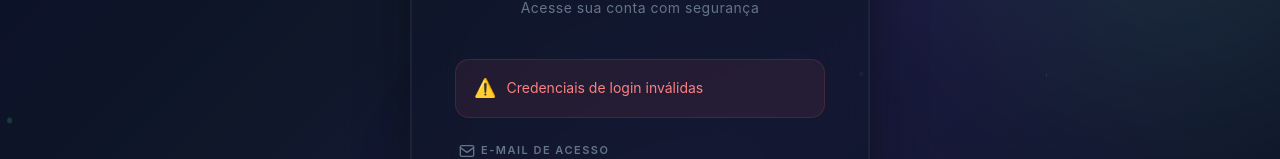
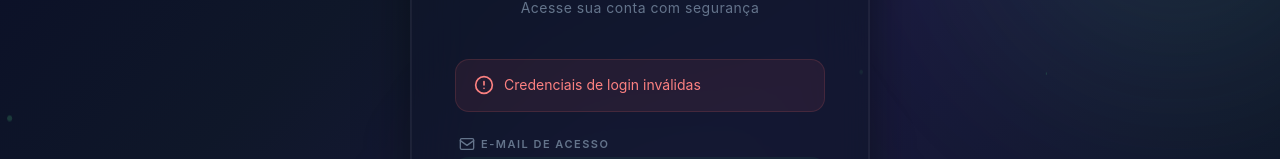
Before and after one commit to maneldourado/saude_bro, a Next.js app: page /login in a window 1280 px wide. Both pictures are taken after typing "name@example.com", "Sample123" into the empty fields and a click on the button "ENTRAR NA CONTA". Shown: the part 211-370 px from the top of the page. Built offline with nearby package versions, Linux system fonts and the light colour scheme; no server answers.

Commit message:
Add custom icons for error and success messages

```diff
--- a/app/login/page.tsx
+++ b/app/login/page.tsx
@@ -238,6 +238,22 @@ const LockIcon = () => (
 const CheckIcon = () => (
   <svg width="16" height="16" viewBox="0 0 24 24" fill="none" stroke="#48bb78" strokeWidth="3" strokeLinecap="round" strokeLinejoin="round">
     <polyline points="20 6 9 17 4 12" />
+  </svg>
+);
+
+// Novos ícones para substituir os emojis
+const AlertIcon = () => (
+  <svg width="20" height="20" viewBox="0 0 24 24" fill="none" stroke="currentColor" strokeWidth="2" strokeLinecap="round" strokeLinejoin="round">
+    <circle cx="12" cy="12" r="10" />
+    <line x1="12" y1="8" x2="12" y2="12" />
+    <line x1="12" y1="16" x2="12.01" y2="16" />
+  </svg>
+);
+
+const SuccessIcon = () => (
+  <svg width="20" height="20" viewBox="0 0 24 24" fill="none" stroke="currentColor" strokeWidth="2" strokeLinecap="round" strokeLinejoin="round">
+    <circle cx="12" cy="12" r="10" />
+    <polyline points="9 12 11.5 14.5 15 10" />
   </svg>
 );
 
@@ -731,14 +747,14 @@ export default function LoginPage() {
         {/* Error / Success Messages */}
         {erro && (
           <div style={errorBoxStyle}>
-            <span style={{ fontSize: '18px' }}>⚠️</span>
+            <AlertIcon />
             <span>{erro}</span>
           </div>
         )}
 
         {sucesso && (
           <div style={successBoxStyle}>
-            <span style={{ fontSize: '18px' }}>✅</span>
+            <SuccessIcon />
             <span>Login realizado com sucesso! Redirecionando...</span>
           </div>
         )}
```
